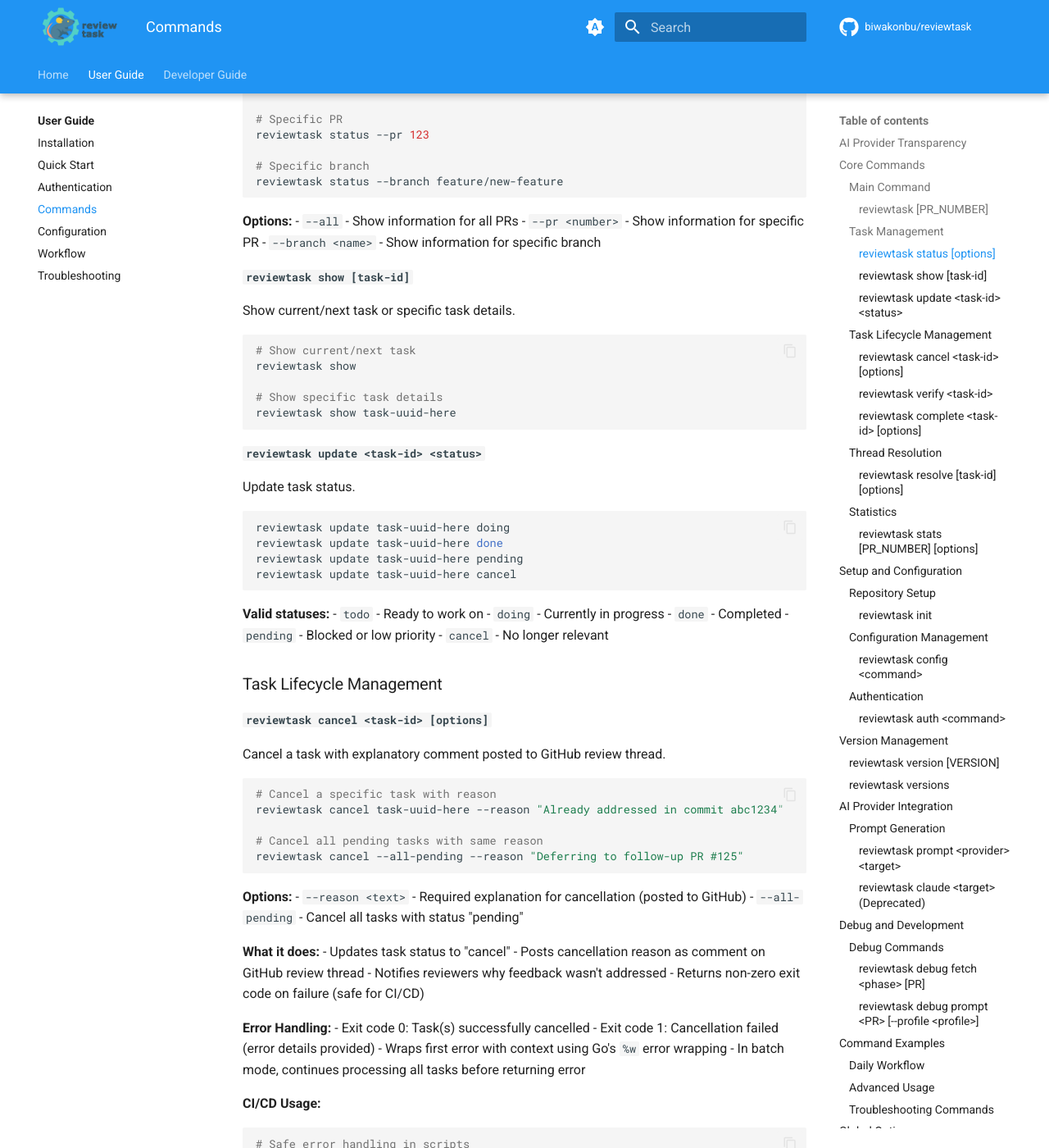
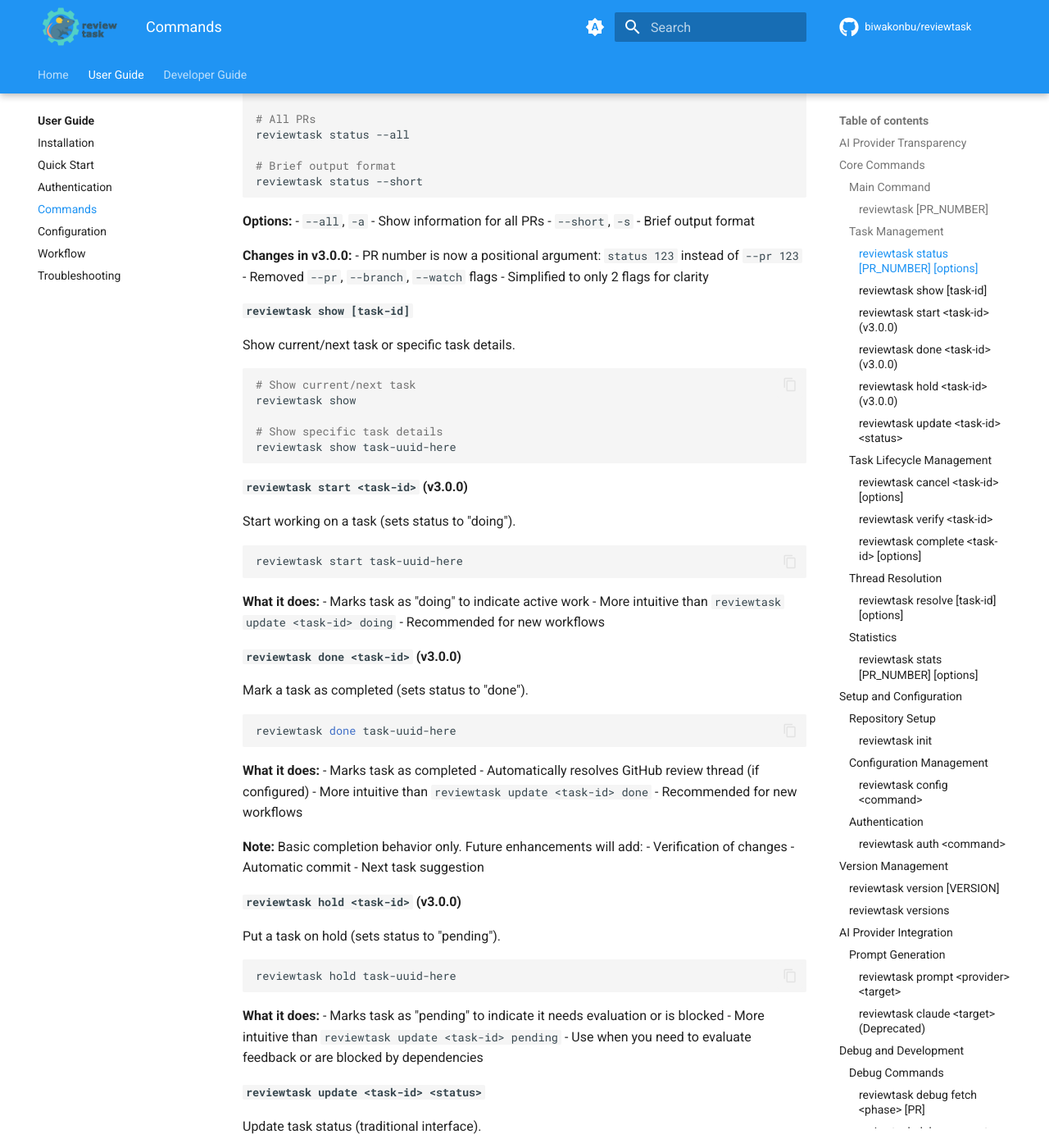
Before and after one commit to biwakonbu/reviewtask, an MkDocs documentation site: the page built from docs/user-guide/commands.md, in a window 1280 px wide and 1400 px high, scrolled down 1229 px. Shown: the whole window at 82% size. Built offline with MkDocs 1.6.1 and Material for MkDocs 9.7.7, drawn with Linux system fonts in a browser that asks for light colours; comment, search, counter and statistics services are not loaded; the version menu is left out; some of the changed text lies outside the part shown.

Commit message:
docs: Update all documentation for v3.0.0 command improvements
Updated user and developer documentation to reflect Phase 2 and Phase 3
command interface improvements:

User Documentation:
- commands.md: Added start/done/hold commands with v3.0.0 markers
- commands.md: Updated status command with positional argument syntax
- quick-start.md: Updated task management commands and daily workflow
- workflow.md: Updated all workflow examples with new v3.0.0 commands

Developer Documentation:
- prd.md: Updated command interface and options documentation
- prd.md: Added status-specific commands to task update section

Project Memory:
- CLAUDE.md: Updated ideal workflow examples with v3.0.0 commands
- CLAUDE.md: Added v3.0.0 Command Interface Improvements section

All documentation now consistently shows:
- New intuitive commands: start, done, hold
- Simplified status command: status 123 instead of status --pr 123
- Backward compatibility notes for traditional update command

🤖 Generated with [Claude Code](https://claude.com/claude-code)

Co-Authored-By: Claude <noreply@anthropic.com>

````diff
--- a/docs/user-guide/commands.md
+++ b/docs/user-guide/commands.md
@@ -46,7 +46,7 @@ reviewtask --refresh-cache
 
 ### Task Management
 
-#### `reviewtask status [options]`
+#### `reviewtask status [PR_NUMBER] [options]`
 
 Show task status and statistics across PRs.
 
@@ -54,20 +54,24 @@ Show task status and statistics across PRs.
 # Current branch status
 reviewtask status
 
+# Specific PR (v3.0.0: simplified interface)
+reviewtask status 123
+
 # All PRs
 reviewtask status --all
 
-# Specific PR
-reviewtask status --pr 123
-
-# Specific branch
-reviewtask status --branch feature/new-feature
+# Brief output format
+reviewtask status --short
 ```
 
 **Options:**
-- `--all` - Show information for all PRs
-- `--pr <number>` - Show information for specific PR
-- `--branch <name>` - Show information for specific branch
+- `--all`, `-a` - Show information for all PRs
+- `--short`, `-s` - Brief output format
+
+**Changes in v3.0.0:**
+- PR number is now a positional argument: `status 123` instead of `--pr 123`
+- Removed `--pr`, `--branch`, `--watch` flags
+- Simplified to only 2 flags for clarity
 
 #### `reviewtask show [task-id]`
 
@@ -81,15 +85,59 @@ reviewtask show
 reviewtask show task-uuid-here
 ```
 
+#### `reviewtask start <task-id>` (v3.0.0)
+
+Start working on a task (sets status to "doing").
+
+```bash
+reviewtask start task-uuid-here
+```
+
+**What it does:**
+- Marks task as "doing" to indicate active work
+- More intuitive than `reviewtask update <task-id> doing`
+- Recommended for new workflows
+
+#### `reviewtask done <task-id>` (v3.0.0)
+
+Mark a task as completed (sets status to "done").
+
+```bash
+reviewtask done task-uuid-here
+```
+
+**What it does:**
+- Marks task as completed
+- Automatically resolves GitHub review thread (if configured)
+- More intuitive than `reviewtask update <task-id> done`
+- Recommended for new workflows
+
+**Note:** Basic completion behavior only. Future enhancements will add:
+- Verification of changes
+- Automatic commit
+- Next task suggestion
+
+#### `reviewtask hold <task-id>` (v3.0.0)
+
+Put a task on hold (sets status to "pending").
+
+```bash
+reviewtask hold task-uuid-here
+```
+
+**What it does:**
+- Marks task as "pending" to indicate it needs evaluation or is blocked
+- More intuitive than `reviewtask update <task-id> pending`
+- Use when you need to evaluate feedback or are blocked by dependencies
+
 #### `reviewtask update <task-id> <status>`
 
-Update task status.
+Update task status (traditional interface).
 
 ```bash
 reviewtask update task-uuid-here doing
 reviewtask update task-uuid-here done
 reviewtask update task-uuid-here pending
-reviewtask update task-uuid-here cancel
 ```
 
 **Valid statuses:**
@@ -97,7 +145,8 @@ reviewtask update task-uuid-here cancel
 - `doing` - Currently in progress
 - `done` - Completed
 - `pending` - Blocked or low priority
-- `cancel` - No longer relevant
+
+**Note:** This command is still supported but the new `start`, `done`, and `hold` commands are recommended for better clarity. Use `reviewtask cancel` command for canceling tasks instead of `update <id> cancel`.
 
 ### Task Lifecycle Management
 
````
Also changed, not shown: CLAUDE.md (+25 -8 lines), docs/developer-guide/prd.md (+12 -4 lines), docs/user-guide/quick-start.md (+27 -6 lines), docs/user-guide/workflow.md (+23 -19 lines).
